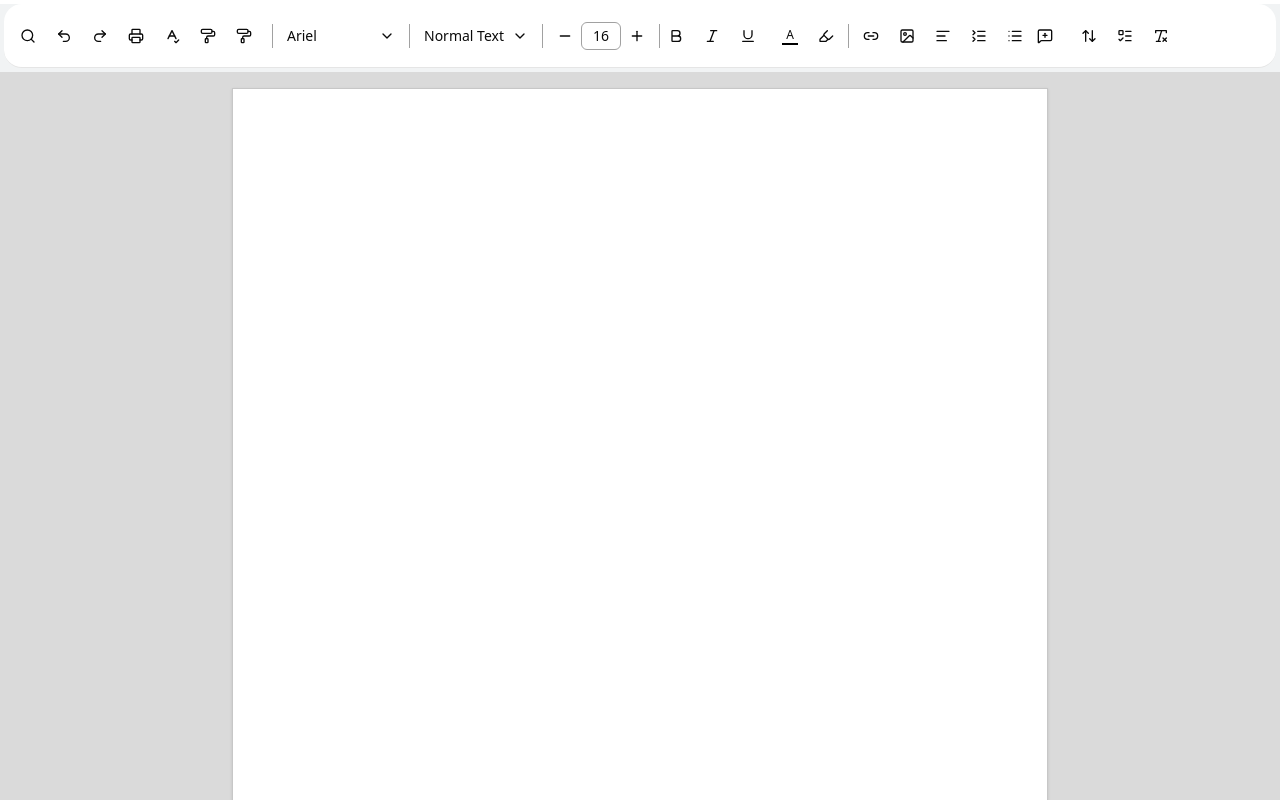
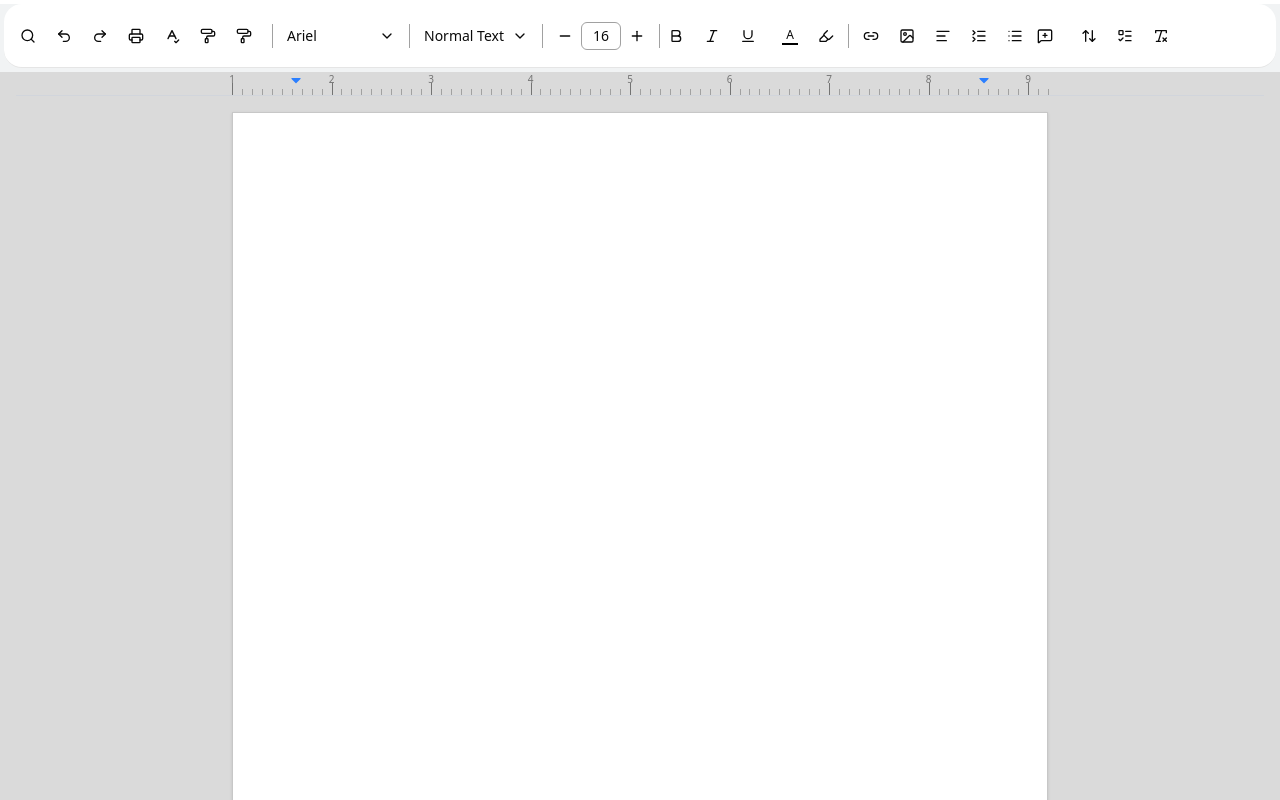
Before and after one commit to pmaurya5060/dossier, a Next.js app: page /documents/1 in a window 1280 px wide. Shown: the top 800 px of the page. Built offline with nearby package versions, Linux system fonts and the light colour scheme.

Commit message:
created ruler

```diff
--- /dev/null
+++ b/global.d.ts
@@ -0,0 +1,4 @@
+declare module "*.css" {
+  const content: string;
+  export default content;
+}
--- a/package.json
+++ b/package.json
@@ -32,6 +32,7 @@
         "react": "18.3.1",
         "react-color": "^2.19.3",
         "react-dom": "18.3.1",
+        "react-icons": "^5.7.0",
         "tailwind-merge": "^3.4.0",
         "tailwindcss-animate": "^1.0.7",
         "zustand": "^5.0.13"
--- a/src/app/documents/[documentid]/editor.tsx
+++ b/src/app/documents/[documentid]/editor.tsx
@@ -12,7 +12,7 @@ import { TextStyle, FontFamily } from '@tiptap/extension-text-style'
 import { TextStyleKit } from '@tiptap/extension-text-style'
 import { Color } from '@tiptap/extension-text-style';
 import Link from '@tiptap/extension-link'
-import { link } from 'fs';
+import { Ruler } from './ruler';
 
 import { useEditorStore } from '@/store/use-editor-store';
 import { FontSizeExtension } from '@/src/extensions/font-size';
@@ -48,7 +48,7 @@ export const Editor=()=>{
     immediatelyRender:false,
     editorProps:{
       attributes:{
-         style: "padding-left:96px;padding-right:96px;",
+         style: "padding-left:56px;padding-right:56px;",
       class:
         "ProseMirror focus:outline-none bg-white border border-[#c7c7c7] shadow-sm min-h-[1056px] w-[816px] pt-[72px] pb-[72px] cursor-text",
       },
@@ -89,6 +89,7 @@ export const Editor=()=>{
 
   return (
     <div className="size-full overflow-x-auto bg-[#dadada] px-4 print:p-0 print:bg-white">
+      <Ruler/>
     <div className="min-w-max flex justify-center w-204 py-4 print:py-0 mx-auto print:w-full print:min-w-0">
       <EditorContent editor={editor}/>
     </div>
--- /dev/null
+++ b/src/app/documents/[documentid]/ruler.tsx
@@ -0,0 +1,152 @@
+import {FaCaretDown} from "react-icons/fa";
+import { useState,useRef } from "react";
+
+const markers = Array.from({ length: 83 }, (_, i) => i);
+
+export const Ruler = () => {
+  const [leftMargin, setLeftMargin] = useState(56);
+  const [rightMargin, setRightMargin] = useState(56);
+
+  const [isDraggingLeft, setIsDraggingLeft] = useState(false);
+  const [isDraggingRight, setIsDraggingRight] = useState(false);
+
+  const rulerRef = useRef<HTMLDivElement>(null);
+
+  const handleLeftMouseDown: React.MouseEventHandler<HTMLDivElement> = (e) => {
+  e.preventDefault();
+  setIsDraggingLeft(true);
+};
+
+const handleRightMouseDown: React.MouseEventHandler<HTMLDivElement> = (e) => {
+  e.preventDefault();
+  setIsDraggingRight(true);
+};
+
+  const handleMouseMove: React.MouseEventHandler<HTMLDivElement> = (e) => {
+    if ((isDraggingLeft || isDraggingRight) && rulerRef.current) {
+      const container = rulerRef.current.querySelector("#ruler-container");
+      if (container) {
+        const containerRect = container.getBoundingClientRect();
+        const relativeX = e.clientX - containerRect.left;
+        const rawPosition = Math.max(0, Math.min(relativeX, 816)) ;
+
+        if(isDraggingLeft){
+          const maxLeftPosition = 816 - rightMargin -100;
+          const newLeftPosition = Math.min(rawPosition, maxLeftPosition);
+          setLeftMargin(newLeftPosition);
+        }else if(isDraggingRight){
+          const maxRightPosition = 816 - leftMargin +100;
+          const newRightPosition = Math.max(816 - rawPosition, 0);
+          const constrainedRightPosition = Math.min(newRightPosition, maxRightPosition);
+          setRightMargin(constrainedRightPosition);
+        }
+      }
+    }
+  };
+
+  const handleMouseUp: React.MouseEventHandler<HTMLDivElement> = () => {
+    setIsDraggingLeft(false);
+    setIsDraggingRight(false);
+  };
+  const handleLeftMouseDoubleClick: React.MouseEventHandler<HTMLDivElement> = () => {
+    setLeftMargin(56);
+  }
+  const handleRightMouseDoubleClick: React.MouseEventHandler<HTMLDivElement> = () => {
+    setRightMargin(56);
+  }
+
+  return (
+    <div
+      ref={rulerRef}
+      onMouseMove={handleMouseMove}
+      onMouseUp={handleMouseUp}
+      onMouseLeave={handleMouseUp}
+    className="h-6 border-b border-gray-300 flex items-end relative select-none print:hidden">
+      <div
+        id="ruler-container"
+        className="mx-auto h-full w-full max-w-[816px] relative"
+      >
+        <Marker
+          position={leftMargin}
+          isLeft={true}
+          isDragging={isDraggingLeft}
+          onMouseDown={handleLeftMouseDown}
+          onDoubleClick={handleLeftMouseDoubleClick}
+        />
+        <Marker
+          position={rightMargin}
+          isLeft={false}
+          isDragging={isDraggingRight}
+          onMouseDown={handleRightMouseDown}
+          onDoubleClick={handleRightMouseDoubleClick}
+        />
+        <div className="absolute inset-x-0 bottom-0 h-full">
+          <div className="relative h-full w-[816px]">
+            {markers.map((marker) => {
+              const position = (marker * 816) / 82;
+              const isMajor = marker % 10 === 0;
+
+              return (
+                <div
+                  key={marker}
+                  className="absolute bottom-0"
+                  style={{ left: `${position}px` }}
+                >
+                  {isMajor ? (
+                    <>
+                      <div className="absolute bottom-0 w-px h-3 bg-neutral-500" />
+                      <span className="absolute bottom-2 left-1/2 -translate-x-1/2 text-[10px] text-neutral-500">
+                        {marker / 10 + 1}
+                      </span>
+                    </>
+                  ) : (
+                    <div className="absolute bottom-0 w-px h-1.5 bg-neutral-400" />
+                  )}
+                </div>
+              );
+            })}
+          </div>
+        </div>
+      </div>
+    </div>
+  );
+};
+
+interface MarkerProps{
+    position:number;
+    isLeft:boolean;
+    isDragging:boolean;
+    onMouseDown: (e: React.MouseEvent<HTMLDivElement>) => void;
+    onDoubleClick: (e: React.MouseEvent<HTMLDivElement>) => void;
+}
+
+const Marker=({
+  position,
+  isLeft,
+  isDragging,
+  onMouseDown,
+  onDoubleClick
+}:MarkerProps)=>{
+  return(
+    <div
+      className="absolute top-0 h-full w-4 cursor-ew-resize z-[5] group-ml-2"
+      style={{[isLeft?"left":"right"]: `${position}px`}}
+      onMouseDown={onMouseDown}
+      onDoubleClick={onDoubleClick}
+    >
+    <FaCaretDown className="absolute top-0 left-1/2 transform -translate-x-1/2  fill-blue-500" />
+    <div
+      className="absolute left-1/2 top-4 transform -translate-x-1/2 duration-150"
+      style={{
+        height:"100vh",
+        width:"2px",
+        backgroundColor:"#3b82f6",
+        transform:"scaleX(0.5)",
+        display:isDragging?"block":"none",
+      }}
+    />
+    </div>
+
+
+  )
+}
--- a/src/app/documents/[documentid]/toolbar.tsx
+++ b/src/app/documents/[documentid]/toolbar.tsx
@@ -16,8 +16,6 @@ import {Dialog,
 import { Button} from "@/src/components/ui/button";
 import { Input } from "@/src/components/ui/input"
 import {type Level} from "@tiptap/extension-heading";
-import {type ColorResult, CirclePicker, SketchPicker} from "react-color"
-import { BackgroundColor } from "@tiptap/extension-text-style";
 import { useState } from "react";
 import TextAlign from "@tiptap/extension-text-align";
 
@@ -388,8 +386,8 @@ const HighlightColorButton=()=>{
 
     const value=editor?.getAttributes('highlight').color || "#000000";
 
-    const onChange=(color:ColorResult)=>{
-        editor?.chain().focus().setHighlight({color: color.hex}).run();
+    const onChange=(nextColor:string)=>{
+        editor?.chain().focus().setHighlight({ color: nextColor }).run();
     };
 
     return(
@@ -400,10 +398,12 @@ const HighlightColorButton=()=>{
             </button>
 
         </DropdownMenuTrigger>
-        <DropdownMenuContent className="p-0">
-              <SketchPicker
-                color={value}
-                onChange={onChange}
+        <DropdownMenuContent className="p-2">
+              <input
+                type="color"
+                value={value}
+                onChange={(e) => onChange(e.target.value)}
+                className="h-10 w-16 cursor-pointer rounded border border-neutral-300 bg-transparent"
               />
         </DropdownMenuContent>
         </DropdownMenu>
@@ -415,8 +415,9 @@ const HighlightColorButton=()=>{
 const TextColorButton=()=>{
     const {editor} =useEditorStore();
     const value=editor?.getAttributes("textStyle").color || "#000000";
-    const onChange=(color:ColorResult)=>{
-        editor?.chain().focus().setColor(color.hex).run();
+
+    const onChange=(nextColor:string)=>{
+        editor?.chain().focus().setColor(nextColor).run();
     };
 
     return(
@@ -430,10 +431,12 @@ const TextColorButton=()=>{
             </button>
 
         </DropdownMenuTrigger>
-        <DropdownMenuContent className="p-0">
-              <SketchPicker
-                color={value}
-                onChange={onChange}
+        <DropdownMenuContent className="p-2">
+              <input
+                type="color"
+                value={value}
+                onChange={(e) => onChange(e.target.value)}
+                className="h-10 w-16 cursor-pointer rounded border border-neutral-300 bg-transparent"
               />
         </DropdownMenuContent>
         </DropdownMenu>
```
Also changed, not shown: 1 other file (tests, documents, lock files or other folders).
